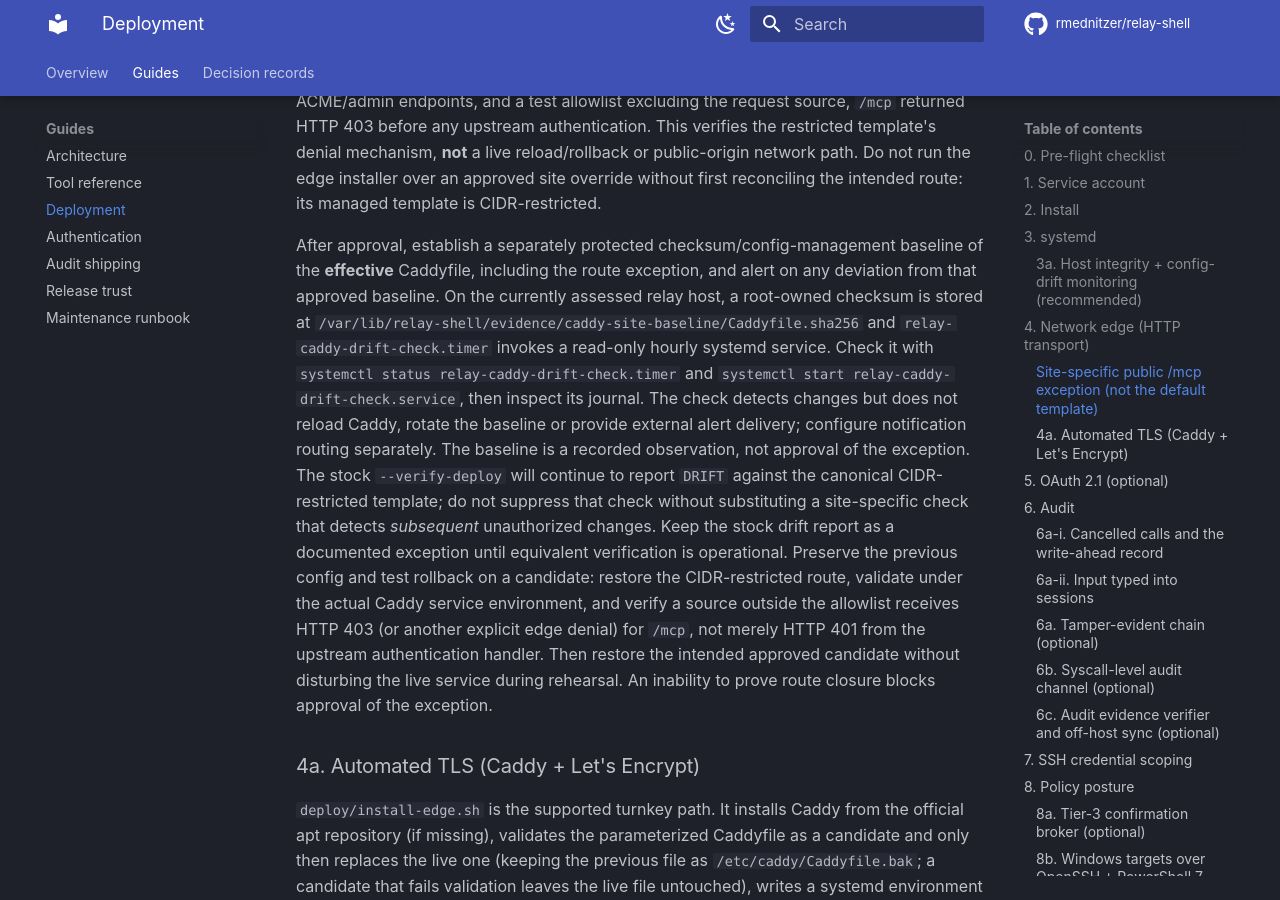
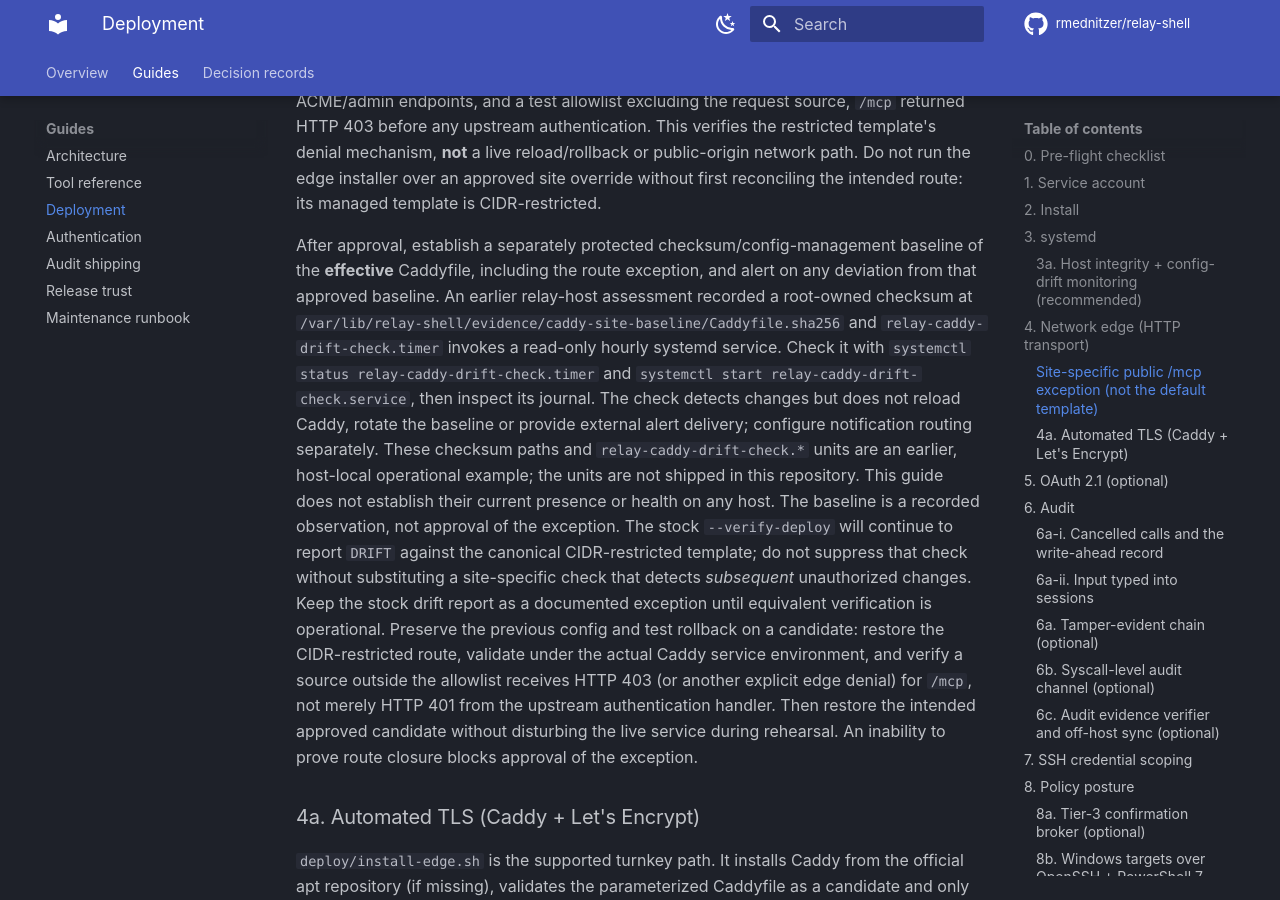
Before and after one commit to rmednitzer/relay-shell, an MkDocs documentation site: the page built from docs/deployment.md, in a window 1280 px wide and 900 px high, scrolled down 5628 px. Built offline with MkDocs 1.6.1 and Material for MkDocs 9.7.7, drawn with Linux system fonts in a browser that asks for light colours; comment, search, counter and statistics services are not loaded.

Commit message:
docs: distinguish host-local drift checks from shipped assets

```diff
--- a/docs/deployment.md
+++ b/docs/deployment.md
@@ -255,14 +255,17 @@ reconciling the intended route: its managed template is CIDR-restricted.
 
 After approval, establish a separately protected checksum/config-management
 baseline of the **effective** Caddyfile, including the route exception, and
-alert on any deviation from that approved baseline. On the currently assessed
-relay host, a root-owned checksum is stored at
+alert on any deviation from that approved baseline. An earlier relay-host
+assessment recorded a root-owned checksum at
 `/var/lib/relay-shell/evidence/caddy-site-baseline/Caddyfile.sha256` and
 `relay-caddy-drift-check.timer` invokes a read-only hourly systemd service.
 Check it with `systemctl status relay-caddy-drift-check.timer` and
 `systemctl start relay-caddy-drift-check.service`, then inspect its journal.
 The check detects changes but does not reload Caddy, rotate the baseline or
 provide external alert delivery; configure notification routing separately.
+These checksum paths and `relay-caddy-drift-check.*` units are an earlier,
+host-local operational example; the units are not shipped in this repository.
+This guide does not establish their current presence or health on any host.
 The baseline is a recorded observation, not approval of the exception. The stock
 `--verify-deploy` will continue to report `DRIFT` against the canonical
 CIDR-restricted template; do not suppress that check without substituting a
```
